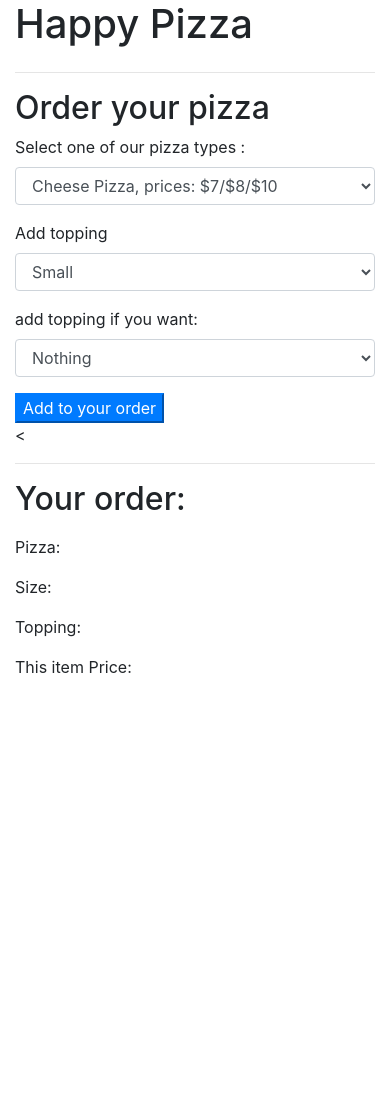
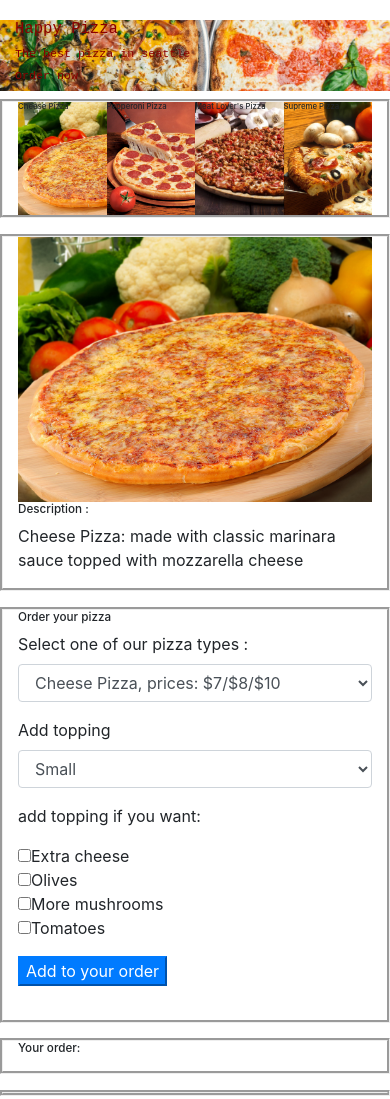
Before and after one commit to lCaveh/pizza-order, a plain HTML site: page index.html in a window 390 px wide. Before the commit the page ends 844 px from the top, so only its background shows below. Drawn offline with Linux system fonts and the light colour scheme.

Commit message:
added css styles and some minor change in JS

```diff
--- a/css/styles.css
+++ b/css/styles.css
@@ -0,0 +1,61 @@
+#show-pizza {
+  display: none;
+}
+#footer {
+  display: none;
+}
+h1 {
+  font-size: 4vw;
+}
+h2 {
+  font-size: 3vw;
+}
+h3 {
+  font-size: 2vw;
+}
+.header {
+  font-family: monospace;
+  font-weight: 600;
+  color: darkred;
+  background-image: url("../img/pizza.jpg");
+  background-size: cover;
+  height: 25%;
+}
+.container {
+  margin-top: 20px;
+  margin-bottom: 20px;
+}
+.frame {
+  border-style: groove;
+  margin-top: 2%;
+  margin-bottom: 2%;
+}
+.item {
+  float: left;
+  width: 25%;
+}
+.item:hover {
+  cursor: pointer;
+}
+.cheese {
+  background-image: url("../img/cheesepizza.jpg");
+  background-size: cover;
+}
+.meat {
+  background-image: url("../img/meatpizza.jpg");
+  background-size: cover;
+}
+.pepperoni {
+  background-image: url("../img/pepperonipizza.jpg");
+  background-size: cover;
+}
+.supreme {
+  background-image: url("../img/supremepizza.jpg");
+  background-size: cover;
+}
+.pizza-img {
+  width: 100%;
+}
+button {
+  margin-bottom: 10px;
+}
--- a/index.html
+++ b/index.html
@@ -17,11 +17,42 @@
     add olives
     add more mushrooms
     add tomatoes -->
+
     <div class="container">
-      <h1>Happy Pizza</h1>
       <div class="row">
-        <div class="col-md-6">
-          <hr>
+        <div class="col-md-12 header">
+          <div id="Header">
+            <h1>Happy Pizza</h1>
+            <h2>The best pizza in seattle</h2>
+            <h2>Order now</h2>
+          </div>
+        </div>
+        <div class="col-md-12 frame">
+          <div class="item cheese">
+            <h3>Cheese Pizza</h3>
+            <br><br><br><br>
+          </div>
+          <div class="item pepperoni">
+            <h3>Pepperoni Pizza</h3>
+            <br><br><br><br>
+          </div>
+          <div class="item meat">
+            <h3>Meat Lover's Pizza</h3>
+            <br><br><br><br>
+          </div>
+          <div class="item supreme">
+            <h3>Supreme Pizza</h3>
+            <br><br><br><br>
+          </div>
+        </div>
+        <div class="col-md-12 frame">
+          <div id="description">
+            <img class="pizza-img" src="img/cheesepizza.jpg" alt="Cheese">
+            <h2>Description :</h2>
+            <p class="pizza-description">Cheese Pizza: made with classic marinara sauce topped with mozzarella cheese</h2>
+          </div>
+        </div>
+        <div class="col-md-6 frame">
           <h2>Order your pizza</h2>
           <form id="new-pizza">
             <div class="form-group">
@@ -42,26 +73,24 @@
               </select>
             </div>
             <div class="form-group">
-              <label for="new-topping">add topping if you want: </label>
-              <select class="form-control" id="new-topping">
-                <option value='tnothing'>Nothing</option>
-                <option value='tcheese'>Extra cheese</option>
-                <option value='tolive'>Olives</option>
-                <option value='tmushroom'>More mushrooms</option>
-                <option value='ttomato'>Tomatoes</option>
-              </select>
+              <p>add topping if you want: </p>
+              <input type="checkbox" name="new-topping" value="cheese">Extra cheese<br>
+              <input type="checkbox" name="new-topping" value="olive">Olives<br>
+              <input type="checkbox" name="new-topping" value="mushroom">More mushrooms<br>
+              <input type="checkbox" name="new-topping" value="tomato">Tomatoes<br>
             </div>
             <button type="submit" class="btn-primary">Add to your order</button>
           </form>
-          <<hr>
+          <br>
+
+        </div>
+        <div class="col-md-6 frame">
           <h2>Your order:</h2>
           <ul id="order">
           </ul>
-          <p class="pizza-price">
-          </p>
-        </div>
-        <div class="col-md-6">
+
           <div id="show-pizza">
+            <h2>This item :</h2>
             <p>Pizza: <span class="pizzaType"></span></p>
             <p>Size: <span class="size"></span></p>
             <p>Topping: <span class="topping"></span></p>
@@ -72,8 +101,18 @@
 
           </div>
         </div>
+        <div class="col-md-12 frame">
+          <div id="footer">
+            <h2>Please Submit Your order</h2>
+            <p class="pizza-price"></p>
+            <p class="tax"></p>
+            <p class="total-price"></p>
+            <button type="button" class="btn-primary delivery">Submit Order</button>
+            <h3 class="delivery-text"></h3>
+            <br>
+          </div>
+        </div>
       </div>
     </div>
-
   </body>
 </html>
--- a/js/scripts.js
+++ b/js/scripts.js
@@ -5,15 +5,11 @@ function AllPizzas() {
 }
 
 AllPizzas.prototype.addPizza = function(pizza) {
-  pizza.id = this.assignId();
+  this.currentId++;
+  pizza.id = this.currentId;
   this.pizzas.push(pizza);
   this.price += pizza.price;
   return this.price;
-}
-
-AllPizzas.prototype.assignId = function() {
-  this.currentId += 1;
-  return this.currentId;
 }
 
 AllPizzas.prototype.findPizza = function(id) {
@@ -38,7 +34,6 @@ AllPizzas.prototype.deletePizza = function(id) {
   };
 }
 
-// Business Logic for Contacts ---------
 function Pizza(myPizza, mySize, myTopping) {
   this.pizzaType = myPizza,
   this.size = mySize,
@@ -48,29 +43,22 @@ function Pizza(myPizza, mySize, myTopping) {
 Pizza.prototype.pizzaPrice = function() {
   var pizzas = ['cheese','pepperoni','meatlover','supreme'];
   var sizes = ['small','medium','large'];
-  var toppings = ['tnothing','tcheese','tolive','tmushroom','ttomato'];
   var prices= [7,8,10,9,10,12,10,12,15,10,12,15];
-  var tprices= [0,1,2,2,1];
-  for (i=0;i<pizzas.length;i++){
-    for (j=0;j<sizes.length;j++){
+  for (var i=0; i<pizzas.length; i++){
+    for (var j=0; j<sizes.length; j++){
       if (this.pizzaType===pizzas[i] && this.size===sizes[j]) {
         this.price= prices[i*3+j];
       };
     };
   };
-  toppings.forEach(function(topping,tindex){
-    if (this.topping ===topping) {
-      this.price +=tprices[tindex];
-    };
-  });
+  this.price+=this.topping.length;
   return this.price;
-};
+}
 
-
-// User Interface Logic ---------
 var allPizzas = new AllPizzas();
 
 function showCurrentPizza(allPizzas) {
+  $("#footer").show();
   var pizzaList = $("ul#order");
   var orderItem = "";
   allPizzas.pizzas.forEach(function(pizza) {
@@ -86,41 +74,59 @@ function showPizza(pizzaId) {
   $(".size").html(pizza.size);
   $(".topping").html(pizza.topping);
   $(".price").html(pizza.price);
-
-  var buttons = $("#buttons");
-  buttons.empty();
-  buttons.append("<button class='deleteButton' id=" +  + pizza.id + ">Delete</button>");
+  $("#buttons").empty();
+  $("#buttons").append("<button class='deleteButton' id=" + pizza.id + ">Delete</button>");
 }
-
-
-function addListeners() {
+function addMenuListeners (){
+  var items= ['cheese','pepperoni','meat','supreme'];
+  var descriptions=["Cheese Pizza: Made with classic marinara sauce topped with mozzarella cheese",
+  "Pepperoni Pizza: Complete with mozzarella cheese and pepperoni",
+  "Meat Lover's Pizza: Packed with pepperoni, Italian sausage, ham, bacon, season pork and beef",
+  "Supreme Pizza: Including pepperoni, seasoned pork, beef, mushrooms, green bell peppers and red onions"]
+  items.forEach(function(item, index){
+    $('.'+item).click(function(){
+      $(".pizza-img").attr("src","./img/"+item+"pizza.jpg");
+      $(".pizza-description").text(descriptions[index])
+    })
+  });
+}
+function addItemListeners() {
   $("ul#order").on("click", "li", function() {
     showPizza(this.id);
-    console.log(this);
   });
   $("#buttons").on("click", ".deleteButton", function() {
     allPizzas.deletePizza(this.id);
-    $(".pizza-price").text("The total price :"+allPizzas.price);
+    $(".pizza-price").text("The price : $"+allPizzas.price);
+    $(".tax").text("Tax: $"+(allPizzas.price*0.1).toFixed(1));
+    $(".total-price").text("The total price : $"+(allPizzas.price*1.1).toFixed(1));
     $("#show-pizza").hide();
     showCurrentPizza(allPizzas);
   });
+  $('.delivery').click(function(){
+    var address= prompt("Please Enter your address to delivery your order");
+    $('.delivery-text').text("your order will be send to :"+address+". in 30 minute.")
+  });
+
 };
 
-
 $(document).ready(function() {
-  addListeners();
+  addMenuListeners();
+  addItemListeners();
   $("form#new-pizza").submit(function(event) {
     event.preventDefault();
     var myPizza= $("#new-pizzaType").val();
     var mySize = $("#new-size").val();
-    var myTopping = $("#new-topping").val();
+    var myTopping = [];
+    $("input:checkbox[name=new-topping]:checked").each(function(){
+      myTopping.push($(this).val());
+      $(this).prop('checked',false);
+    });
     var newPizza = new Pizza(myPizza, mySize, myTopping);
     newPizza.pizzaPrice();
     allPizzas.addPizza(newPizza);
     $(".pizza-price").text("The total price :"+allPizzas.price);
+    $(".tax").text("Tax: $"+(allPizzas.price*0.1).toFixed(1));
+    $(".total-price").text("The total price : $"+(allPizzas.price*1.1).toFixed(1));
     showCurrentPizza(allPizzas);
-    console.log(newPizza);
-    console.log(allPizzas);
-
-  })
-})
+  });
+});
```
Also changed, not shown: img/meatpizza.jpg (renamed from img/Meetpizza.jpg).
